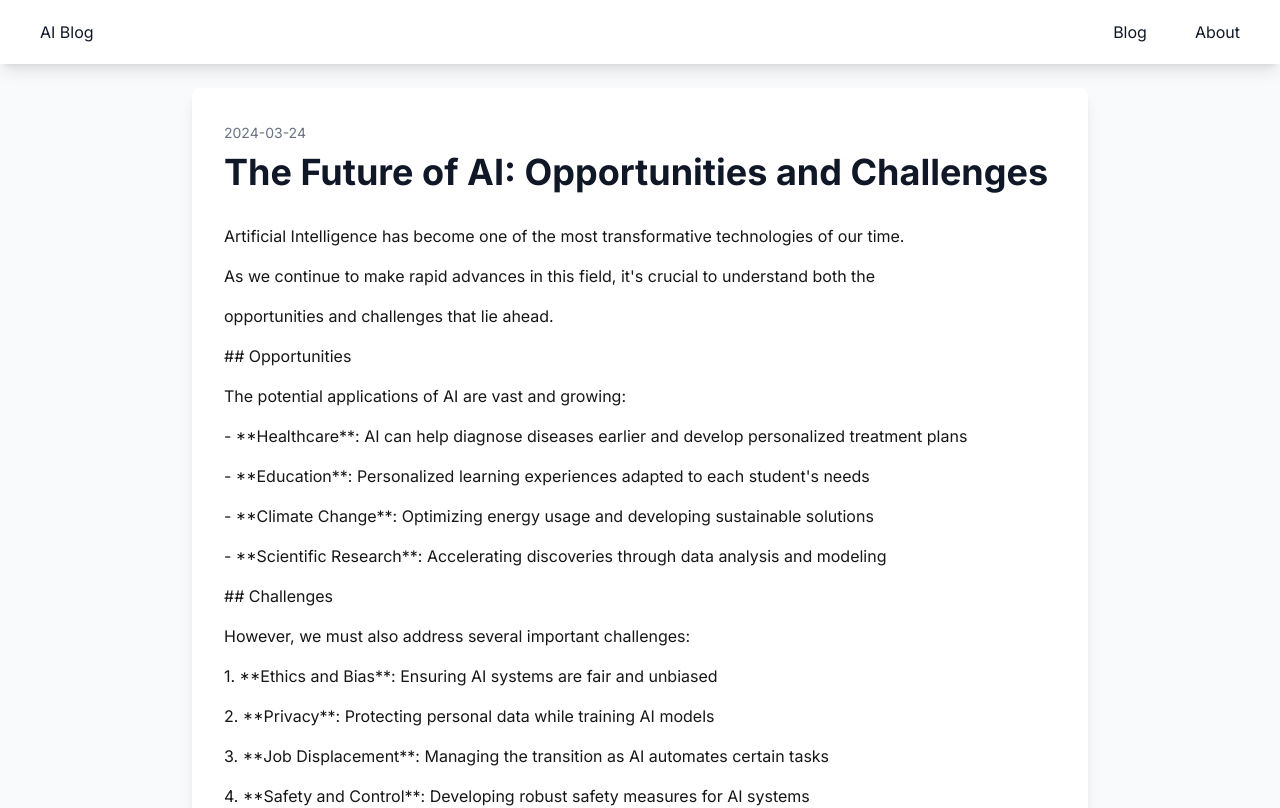
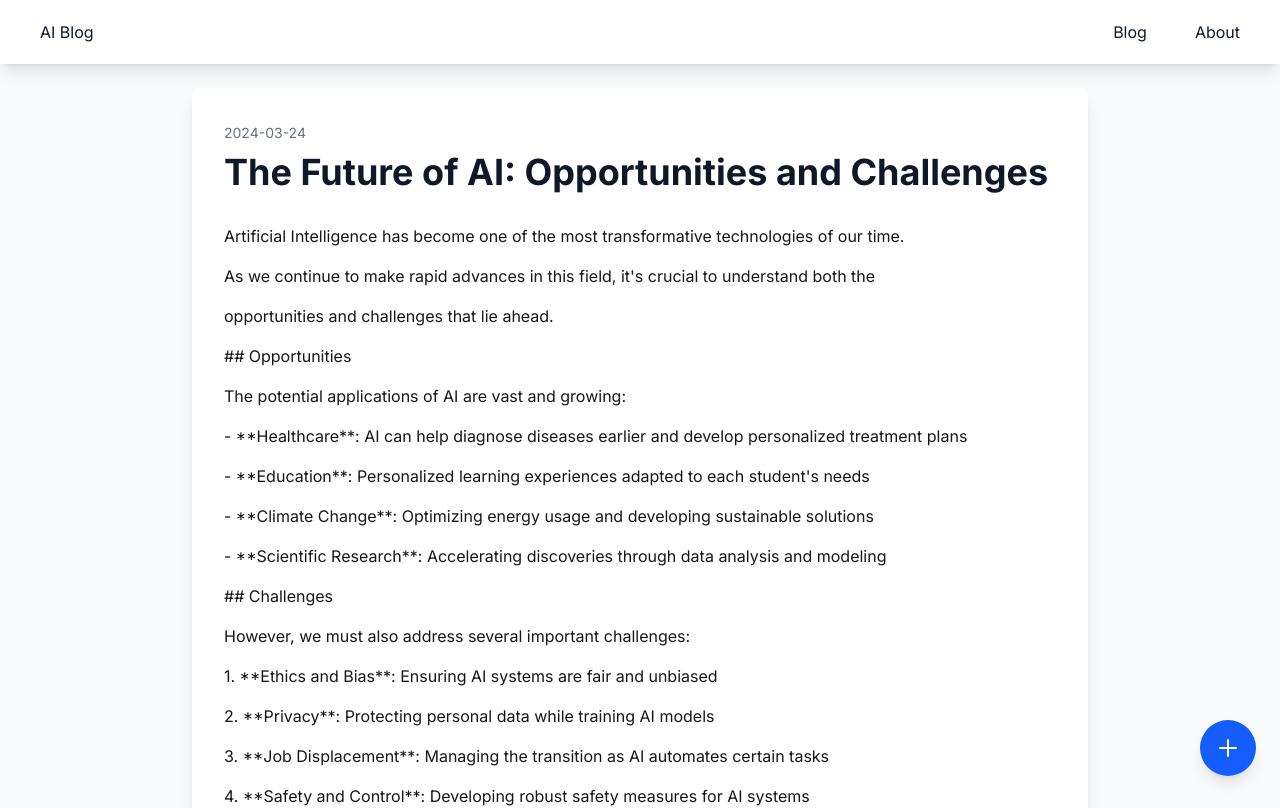
Before and after one commit to renzo-guarise/blog-renzo-guarise, a Next.js app: page /blog-renzo-guarise/blog/future-of-ai in a window 1280 px wide. Shown: the top 808 px of the page. Built offline with nearby package versions, Linux system fonts and the light colour scheme.

Commit message:
Add contact button

```diff
--- a/src/app/layout.tsx
+++ b/src/app/layout.tsx
@@ -2,12 +2,13 @@
 import { Inter } from "next/font/google";
 import "./globals.css";
 import Link from "next/link";
+import FloatingButton from '@/components/FloatingButton'
 
 const inter = Inter({ subsets: ["latin"] });
 
 export const metadata: Metadata = {
-  title: "AI Blog | Your Name",
-  description: "A blog about Artificial Intelligence and its impact on our world",
+  title: "Renzo Guarise - AI Blog",
+  description: "Personal blog about AI and technology",
 };
 
 export default function RootLayout({
@@ -47,6 +48,7 @@
             </div>
           </footer>
         </div>
+        <FloatingButton />
       </body>
     </html>
   );
--- /dev/null
+++ b/src/components/FloatingButton.tsx
@@ -0,0 +1,87 @@
+'use client';
+
+import { useState } from 'react';
+
+export default function FloatingButton() {
+  const [isOpen, setIsOpen] = useState(false);
+
+  return (
+    <div className="fixed bottom-6 right-6 z-50">
+      <div className="relative">
+        {/* Main button */}
+        <button
+          onClick={() => setIsOpen(!isOpen)}
+          className="w-14 h-14 bg-blue-600 rounded-full shadow-lg hover:bg-blue-700 focus:outline-none focus:ring-2 focus:ring-blue-500 focus:ring-offset-2 transition-all duration-200 flex items-center justify-center"
+        >
+          <svg
+            className={`w-6 h-6 text-white transform transition-transform duration-200 ${
+              isOpen ? 'rotate-45' : ''
+            }`}
+            fill="none"
+            stroke="currentColor"
+            viewBox="0 0 24 24"
+          >
+            <path
+              strokeLinecap="round"
+              strokeLinejoin="round"
+              strokeWidth={2}
+              d="M12 4v16m8-8H4"
+            />
+          </svg>
+        </button>
+
+        {/* Menu items */}
+        {isOpen && (
+          <div className="absolute bottom-16 right-0 space-y-2">
+            <a
+              href="https://github.com/yourusername/renzo-guarise"
+              target="_blank"
+              rel="noopener noreferrer"
+              className="flex items-center justify-center w-12 h-12 bg-gray-800 rounded-full shadow-lg hover:bg-gray-700 transition-colors duration-200"
+            >
+              <svg
+                className="w-6 h-6 text-white"
+                fill="currentColor"
+                viewBox="0 0 24 24"
+              >
+                <path
+                  fillRule="evenodd"
+                  clipRule="evenodd"
+                  d="M12 2C6.477 2 2 6.484 2 12.017c0 4.425 2.865 8.18 6.839 9.504.5.092.682-.217.682-.483 0-.237-.008-.868-.013-1.703-2.782.605-3.369-1.343-3.369-1.343-.454-1.158-1.11-1.466-1.11-1.466-.908-.62.069-.608.069-.608 1.003.07 1.531 1.032 1.531 1.032.892 1.53 2.341 1.088 2.91.832.092-.647.35-1.088.636-1.338-2.22-.253-4.555-1.113-4.555-4.951 0-1.093.39-1.988 1.029-2.688-.103-.253-.446-1.272.098-2.65 0 0 .84-.27 2.75 1.026A9.564 9.564 0 0112 6.844c.85.004 1.705.115 2.504.337 1.909-1.296 2.747-1.027 2.747-1.027.546 1.379.202 2.398.1 2.651.64.7 1.028 1.595 1.028 2.688 0 3.848-2.339 4.695-4.566 4.943.359.309.678.92.678 1.855 0 1.338-.012 2.419-.012 2.747 0 .268.18.58.688.482A10.019 10.019 0 0022 12.017C22 6.484 17.522 2 12 2z"
+                />
+              </svg>
+            </a>
+            <a
+              href="https://twitter.com/yourusername"
+              target="_blank"
+              rel="noopener noreferrer"
+              className="flex items-center justify-center w-12 h-12 bg-blue-400 rounded-full shadow-lg hover:bg-blue-500 transition-colors duration-200"
+            >
+              <svg
+                className="w-6 h-6 text-white"
+                fill="currentColor"
+                viewBox="0 0 24 24"
+              >
+                <path d="M8.29 20.251c7.547 0 11.675-6.253 11.675-11.675 0-.178 0-.355-.012-.53A8.348 8.348 0 0022 5.92a8.19 8.19 0 01-2.357.646 4.118 4.118 0 001.804-2.27 8.224 8.224 0 01-2.605.996 4.107 4.107 0 00-6.993 3.743 11.65 11.65 0 01-8.457-4.287 4.106 4.106 0 001.27 5.477A4.072 4.072 0 012.8 9.713v.052a4.105 4.105 0 003.292 4.022 4.095 4.095 0 01-1.853.07 4.108 4.108 0 003.834 2.85A8.233 8.233 0 012 18.407a11.616 11.616 0 006.29 1.84" />
+              </svg>
+            </a>
+            <a
+              href="https://linkedin.com/in/yourusername"
+              target="_blank"
+              rel="noopener noreferrer"
+              className="flex items-center justify-center w-12 h-12 bg-blue-700 rounded-full shadow-lg hover:bg-blue-800 transition-colors duration-200"
+            >
+              <svg
+                className="w-6 h-6 text-white"
+                fill="currentColor"
+                viewBox="0 0 24 24"
+              >
+                <path d="M19 0h-14c-2.761 0-5 2.239-5 5v14c0 2.761 2.239 5 5 5h14c2.762 0 5-2.239 5-5v-14c0-2.761-2.238-5-5-5zm-11 19h-3v-11h3v11zm-1.5-12.268c-.966 0-1.75-.79-1.75-1.764s.784-1.764 1.75-1.764 1.75.79 1.75 1.764-.783 1.764-1.75 1.764zm13.5 12.268h-3v-5.604c0-3.368-4-3.113-4 0v5.604h-3v-11h3v1.765c1.396-2.586 7-2.777 7 2.476v6.759z" />
+              </svg>
+            </a>
+          </div>
+        )}
+      </div>
+    </div>
+  );
+}
```
